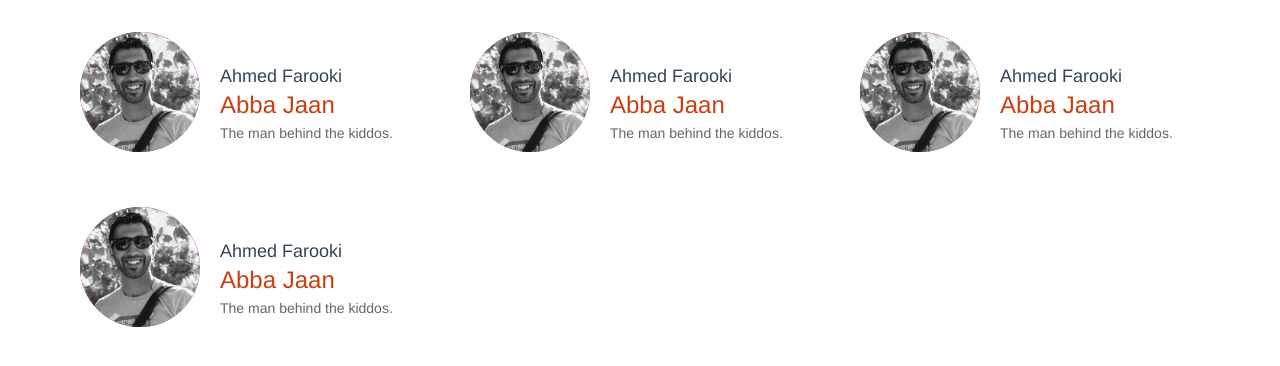
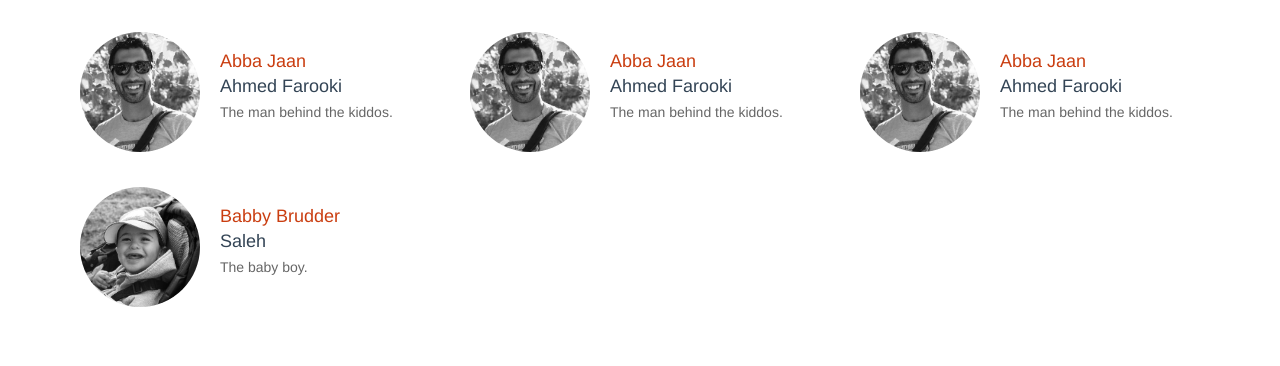
Before and after one commit to ahmedfarooki/ui-experiments, a plain HTML site: page about-gv/index.html in a window 1280 px wide. Shown: the part 166-532 px from the top of the page. Drawn offline with nearby package versions, Linux system fonts and the light colour scheme.

Commit message:
Minor Imrpovements, introducing Saleh.

```diff
--- a/about-gv/index.html
+++ b/about-gv/index.html
@@ -32,27 +32,36 @@
         border: 0px solid #AAA;
         height: 155px;
         width: 100%;
-        margin-bottom: 20px;
+        animation: slideup 750ms;
       }
+
+      @keyframes slideup {
+        from { margin-top: 200px; }
+        to   { margin-top: 0; }
+      }
+
       .thumb {
         position: relative;
       }
       .thumb img, .thumb .border {
-        top: 15px;
-        left: 10px;
         position: absolute;
-        width: 120px;
-        height: 120px;
         border-radius: 50%;
       }
       .thumb img {
+        top: 15px;
+        left: 10px;
+        width: 120px;
+        height: 120px;
         z-index: 20;
         filter: grayscale(100%);
         -webkit-filter: grayscale(100%);
       }
       .thumb .border {
+        top: 20px;
+        left: 15px;
+        width: 110px;
+        height: 110px;
         z-index: 10;
-        padding: 0;
         border: 3px solid #CA3E11;
       }
       .card:hover .border {
@@ -69,7 +78,7 @@
       .text {
         display: inline-block;
         position: relative;
-        margin-top: 50px;
+        margin-top: 35px;
         margin-left: 150px;
         color: #666;
       }
@@ -77,8 +86,8 @@
         margin-top: 0;
         margin-bottom: 5px;
       }
-      .text h3 { color: #CA3E11; }
-      .text h4 { color: #345; }
+      .text .name { color: #345; }
+      .text .title { color: #CA3E11; }
     </style>
   </head>
   <body>
@@ -87,7 +96,7 @@
       <h2 style="text-indent: 15px;">About The Team</h2>
 
       <div class="row" style="margin-top: 20px;">
-        <div class="col-lg-4">
+        <div class="col-lg-4 col-md-6">
 
           <div class="card">
               <div class="thumb">
@@ -95,11 +104,14 @@
                 <div class="border"></div>
               </div>
               <div class="text">
-                <h4>Ahmed Farooki</h4>
-                <h3>Abba Jaan</h3>
+                <h4 class="title">Abba Jaan</h4>
+                <h4 class="name">Ahmed Farooki</h4>
                 The man behind the kiddos.
               </div>
           </div>
+
+        </div>
+        <div class="col-lg-4 col-md-6">
 
           <div class="card">
               <div class="thumb">
@@ -107,14 +119,14 @@
                 <div class="border"></div>
               </div>
               <div class="text">
-                <h4>Ahmed Farooki</h4>
-                <h3>Abba Jaan</h3>
+                <h4 class="title">Abba Jaan</h4>
+                <h4 class="name">Ahmed Farooki</h4>
                 The man behind the kiddos.
               </div>
           </div>
 
         </div>
-        <div class="col-lg-4">
+        <div class="col-lg-4 col-md-6">
 
           <div class="card">
               <div class="thumb">
@@ -122,29 +134,28 @@
                 <div class="border"></div>
               </div>
               <div class="text">
-                <h4>Ahmed Farooki</h4>
-                <h3>Abba Jaan</h3>
+                <h4 class="title">Abba Jaan</h4>
+                <h4 class="name">Ahmed Farooki</h4>
                 The man behind the kiddos.
               </div>
           </div>
 
         </div>
-        <div class="col-lg-4">
+        <div class="col-lg-4 col-md-6">
 
           <div class="card">
               <div class="thumb">
-                <img src="../img/thumb.ahmed.jpg" alt="Ahmed Farooki" />
+                <img src="../img/thumb.saleh.jpg" alt="Ahmed Farooki" />
                 <div class="border"></div>
               </div>
               <div class="text">
-                <h4>Ahmed Farooki</h4>
-                <h3>Abba Jaan</h3>
-                The man behind the kiddos.
+                <h4 class="title">Babby Brudder</h4>
+                <h4 class="name">Saleh</h4>
+                The baby boy.
               </div>
           </div>
 
         </div>
-
       </div>
 
     <!-- jQuery (necessary for Bootstrap's JavaScript plugins) -->
```
Also changed, not shown: img/thumb.saleh.jpg (added).
